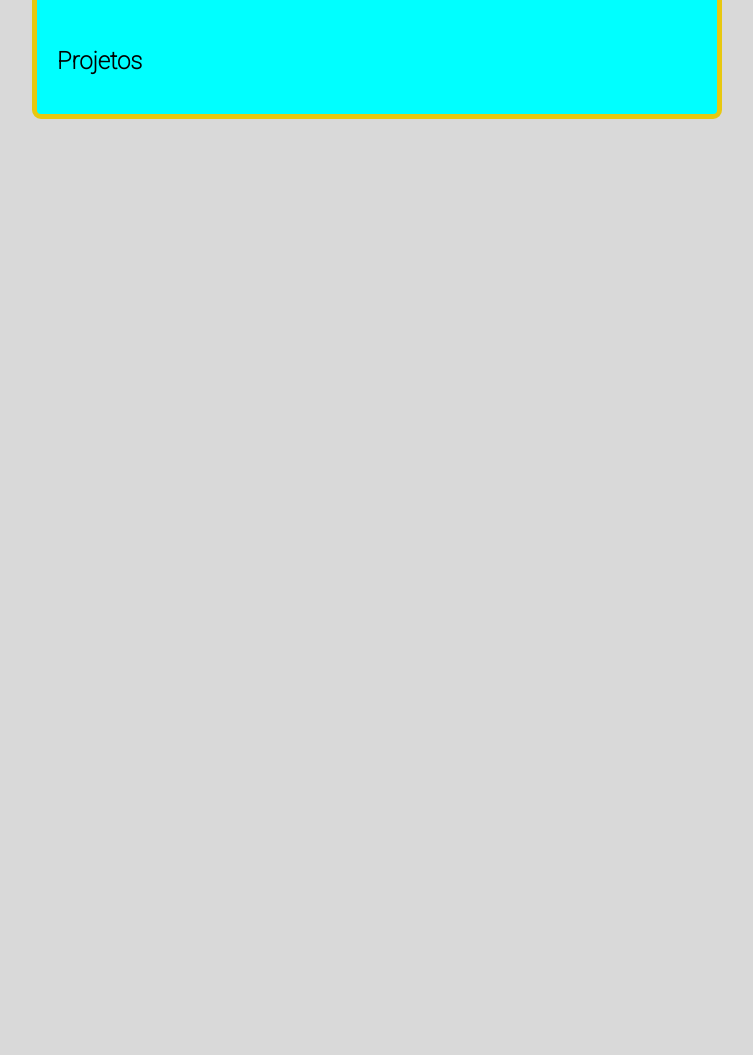
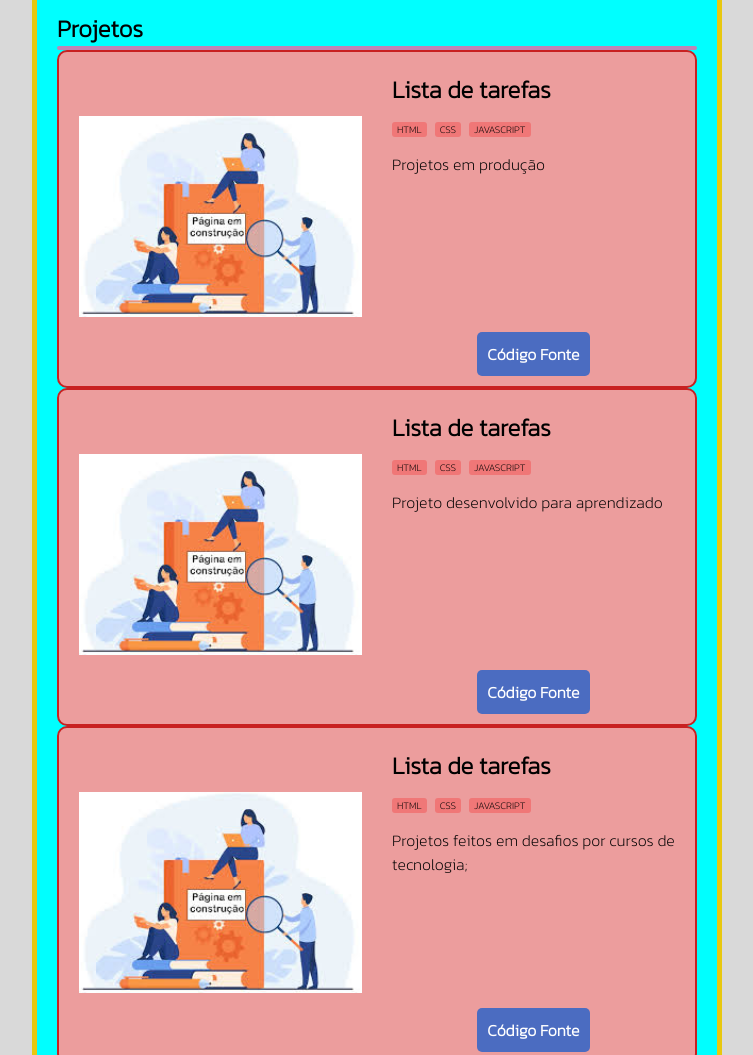
Before and after one commit to Marcelinalima/Portfolio, a plain HTML site: page projects.html in a window 1280 px wide. Shown: the part 315-1370 px from the top of the page, without its empty margins (263-1016 px from the left). Before the commit the page ends 800 px from the top, so only its background shows below. Drawn offline with Linux system fonts and the light colour scheme.

Commit message:
Modificando arquivos e adicionando imagens

```diff
--- a/assets/styles/global.css
+++ b/assets/styles/global.css
@@ -1,4 +1,5 @@
-@import url('https://fonts.googleapis.com/css2?family=Roboto:wght@100&display=swap');
+@import url("https://fonts.googleapis.com/css2?family=Kanit:wght@200&display=swap");
+
 
 * {
     margin: 0;
@@ -7,7 +8,7 @@
 
 body {
     background-color: #d9d9d9;
-    font-family: 'Roboto', sans-serif;
+    font-family: "Kanit", sans-serif;
 }
 
 .container {
@@ -29,7 +30,7 @@ body {
 
     background-color: rgb(143, 148, 206);
     display: block;
-    width: 150px;
+    width: 120px;
     border-radius: 200px;
     margin:0 auto;
     box-shadow:1px 10px 9px rgb(88, 72, 17);
@@ -66,12 +67,26 @@ body {
 .title::after{
     content: "";
     width: 100%;
-    height: 6px;
+    height: 4px;
     display:block;
-    background-color: rgb(189, 9, 156);
+    background-color: rgb(191, 133, 181);
     border-radius: 3px;
 
 }
+.lista-card-container{
+    display: grid;
+    gap: 30px;
+    margin-top: 30px;
+}
+.card {
+    border: 2px solid #c82121;
+    padding: 20px;
+    border-radius: 10px;
+    background-color: rgb(236, 157, 157);
+    display: grid;
+    gap: 15px;
+  }
+
 @media(min-width:1100px) {
   .container{
     width: 50%;
--- a/assets/styles/project.css
+++ b/assets/styles/project.css
@@ -0,0 +1,49 @@
+.project-image{
+    width: 100%;
+}
+.content-project {
+    display: grid;
+    grid-template-columns: 1fr 1fr;
+    gap: 30px;
+}
+.project-technologies{
+    display: flex;
+    list-style: none;
+    gap: 8px;
+    text-transform: uppercase;
+}
+.project-technologies > li{
+    background-color: #f07777;
+    padding: 0 5px;
+    border-radius: 3px;
+    font-size: 10px;
+}
+
+.project-info {
+    display: grid;
+    gap: 15px;
+}
+
+.project-description{
+    max-height: 160px;
+    min-height: 160px;
+    overflow-y: auto;
+}
+
+.button-link{
+    background-color: #4b6cc1;
+    color: white;
+    text-decoration: none;
+    padding: 10px;
+    border-radius: 5px;
+    font-weight: bolder;
+}
+
+.action-container{
+    text-align: center;
+    margin-top: 15px;
+}
+
+.project-image-container{
+    align-self: center;
+}
--- a/projects.html
+++ b/projects.html
@@ -12,7 +12,7 @@
     <div class="container">
         <header>
         <div class="header-title">
-            <img class="profile-img"src="./assets/imagens/profile.jpg" alt="foto de perfil"/>
+            <img class="profile-img"src="./assets/images/profile.jpg" alt="foto de perfil"/>
             <div class="personal-info">
                 <h3>Marcelina Lima</h3>
                 <h5>Desenvolvedora </h5>
@@ -29,14 +29,94 @@
 
         <main>
             <section>
-            <h2 class="Title">Projetos</h2>
+                <h2 class="title">Projetos</h2>
                 <div class="list-card-container">
-                <div class="card content-projects">
-            <div>
-                <img>
+                  <div class="card content-project">
+                    <div class="project-image-container">
+                    <img class="project-image" src="./assets/images/em-construçao.jpg"alt="em construção" />
+                    </div>
+                    <div class="project-info">
+                      <h2>Lista de tarefas</h2>
+                      <ul class="project-technologies">
+                        <li>html</li>
+                        <li>css</li>
+                        <li>javascript</li>
+                      </ul>
+                      <p class="project-description">
+                        Projetos em produção
+                      </p>
+
+                      <div class="action-container">
+                        <a class="button-link" target="_blank" href="https://github.com/">Código Fonte</a>
                       </div>
                     </div>
                   </div>
+
+                  <div class="card content-project">
+                    <div class="project-image-container">
+                        <img class="project-image" src="./assets/images/em-construçao.jpg"alt="em construção" />
+                    </div>
+                    <div class="project-info">
+                      <h2>Lista de tarefas</h2>
+                      <ul class="project-technologies">
+                        <li>html</li>
+                        <li>css</li>
+                        <li>javascript</li>
+                      </ul>
+                      <p class="project-description">
+                       Projeto desenvolvido para aprendizado
+                      </p>
+
+                      <div class="action-container">
+                        <a class="button-link" target="_blank" href="https://github.com/">Código Fonte</a>
+                      </div>
+                    </div>
+                  </div>
+
+                  <div class="card content-project">
+                    <div class="project-image-container">
+                        <img class="project-image" src="./assets/images/em-construçao.jpg"alt="em construção" />
+                    </div>
+                    <div class="project-info">
+                      <h2>Lista de tarefas</h2>
+                      <ul class="project-technologies">
+                        <li>html</li>
+                        <li>css</li>
+                        <li>javascript</li>
+                      </ul>
+                      <p class="project-description">
+                        Projetos feitos em desafios por cursos de tecnologia;
+                      </p>
+
+                      <div class="action-container">
+                        <a class="button-link" target="_blank" href="https://github.com/">Código Fonte</a>
+                      </div>
+                    </div>
+                  </div>
+
+
+                  <div class="card content-project">
+                    <div class="project-image-container">
+                        <img class="project-image" src="./assets/images/em-construçao.jpg"alt="em construção" />
+                    </div>
+                    <div class="project-info">
+                      <h2>Lista de tarefas</h2>
+                      <ul class="project-technologies">
+                        <li>html</li>
+                        <li>css</li>
+                        <li>javascript</li>
+                      </ul>
+                      <p class="project-description">
+                       Trabalho feitos em projeto junto com equipe de estudo.
+                      </p>
+
+                      <div class="action-container">
+                        <a class="button-link" target="_blank" href="https://github.com/">Código Fonte</a>
+                      </div>
+                    </div>
+                  </div>
+                </div>
+
               </section>
             </main>
         </div>
```
Also changed, not shown: assets/styles/works.css (+17 -0 lines), contact.html (+1 -1 lines), index.html (+1 -1 lines), works.html (+51 -13 lines), assets/images/em-construçao.jpg (added), assets/images/profile.jpg (renamed from assets/imagens/profile.jpg), assets/images/vector.png (renamed from assets/imagens/vector.png). Lines whose indentation alone changed are shown as unchanged.
